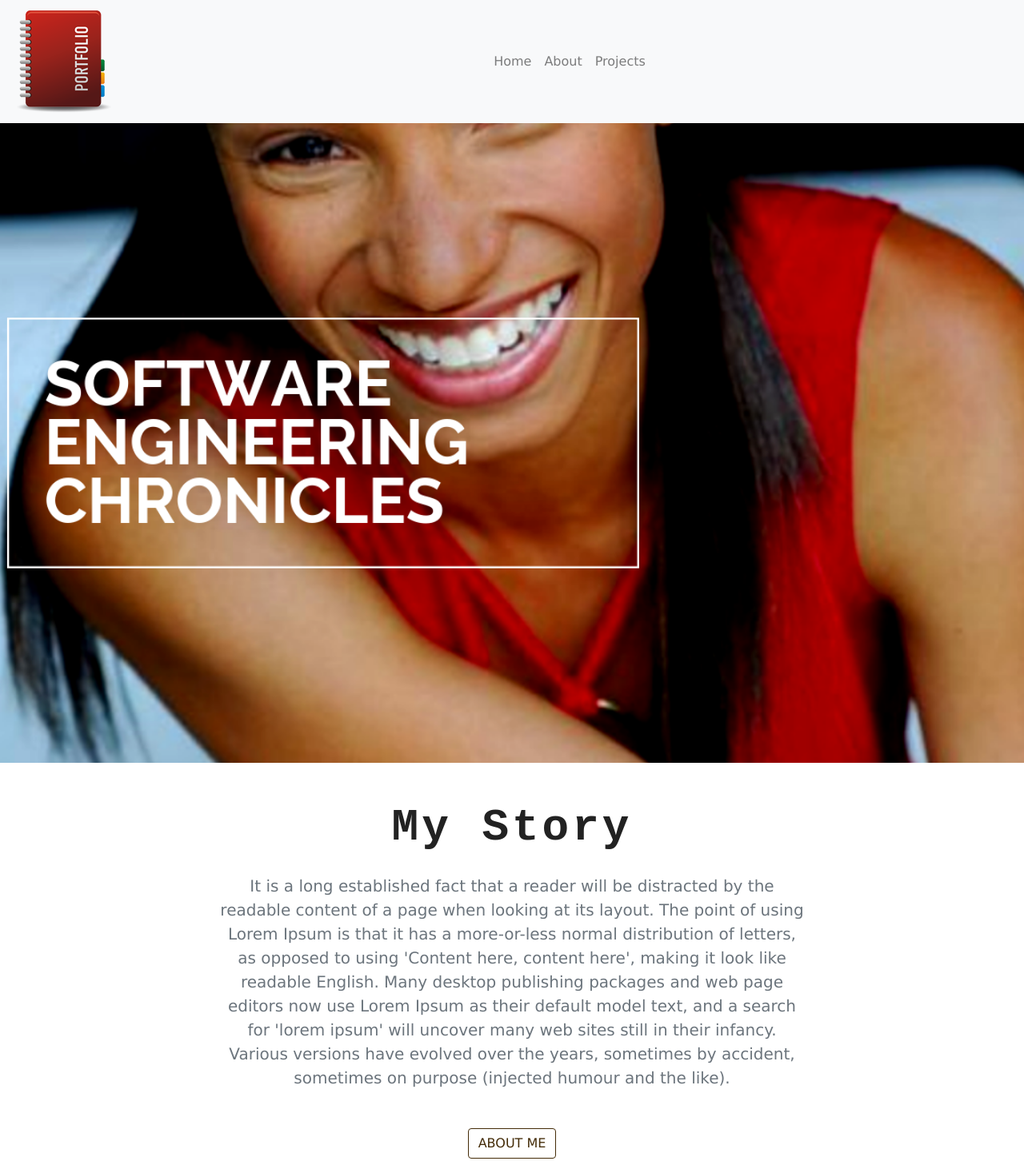
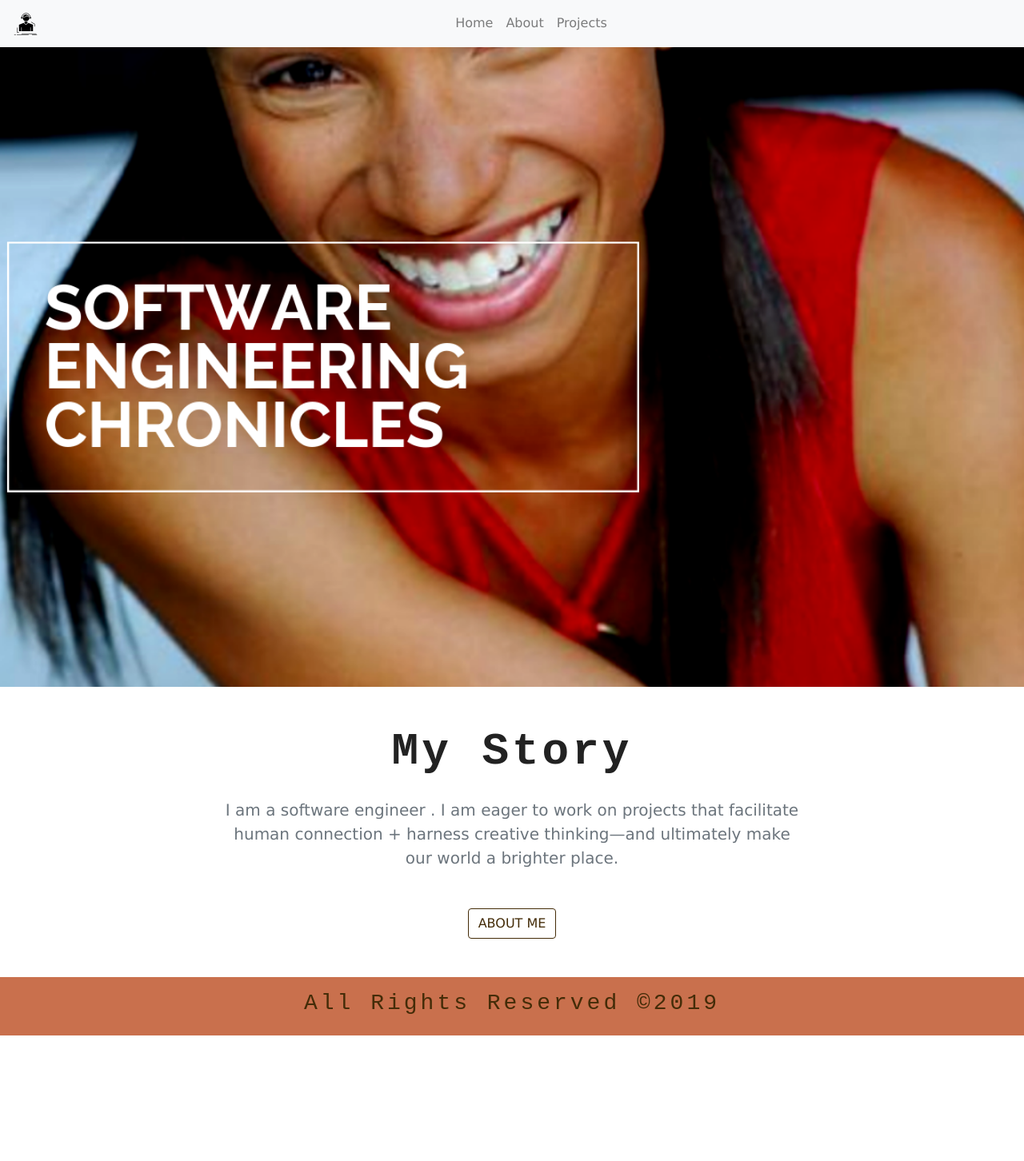
Before and after one commit to lerenah/portfolio, a Gatsby site: page / in a window 1280 px wide. Shown: the top 1452 px of the page at 80% size. After the commit the page ends 1295 px from the top, so only its background shows below. Built offline with nearby package versions, Linux system fonts and the light colour scheme; Gatsby itself is replaced by a stand-in of ours.

Commit message:
changes logo

```diff
--- a/gatsby-config.js
+++ b/gatsby-config.js
@@ -24,7 +24,7 @@
         background_color: `#663399`,
         theme_color: `#663399`,
         display: `minimal-ui`,
-        icon: `src/images/portfolio.png`, // This path is relative to the root of the site.
+        icon: `src/images/logo.png`, // This path is relative to the root of the site.
       },
     },
     // this (optional) plugin enables Progressive Web App + Offline functionality
--- a/src/components/Globals/Navbar.js
+++ b/src/components/Globals/Navbar.js
@@ -1,7 +1,6 @@
 import React, { Component } from "react"
 import { Link } from "gatsby"
-// import headshot from "../../images/headshot.jpg"
-import portfolio from "../../images/portfolio.png"
+import logo from "../../images/logo.png"
 // import { FaCartArrowDown } from "react-icons/fa"
 
 export default class Navbar extends Component {
@@ -39,7 +38,7 @@
     return (
       <nav className="navbar navbar-expand-lg bg-light navbar-light">
         <Link to="/" className="navbar-brand">
-          <img src={portfolio} alt="logo" />
+          <img src={logo} alt="logo" />
         </Link>
         <button
           className="navbar-toggler"
--- a/src/components/Home/info.js
+++ b/src/components/Home/info.js
@@ -10,16 +10,7 @@
         <div className="row">
           <div className="col-10 col-sm-8 mx-auto text-center">
             <p className="lead text-muted mb-5">
-              It is a long established fact that a reader will be distracted by
-              the readable content of a page when looking at its layout. The
-              point of using Lorem Ipsum is that it has a more-or-less normal
-              distribution of letters, as opposed to using 'Content here,
-              content here', making it look like readable English. Many desktop
-              publishing packages and web page editors now use Lorem Ipsum as
-              their default model text, and a search for 'lorem ipsum' will
-              uncover many web sites still in their infancy. Various versions
-              have evolved over the years, sometimes by accident, sometimes on
-              purpose (injected humour and the like).
+            I am a software engineer . I am eager to work on projects that facilitate human connection + harness creative thinking—and ultimately make our world a brighter place.
             </p>
             <Link to="/about">
               <button className="btn text-uppercase btn-yellow">
```
Also changed, not shown: src/images/github.svg (added), src/images/linkedin.png (added), src/images/logo.png (added), src/images/twitter.svg (added).
